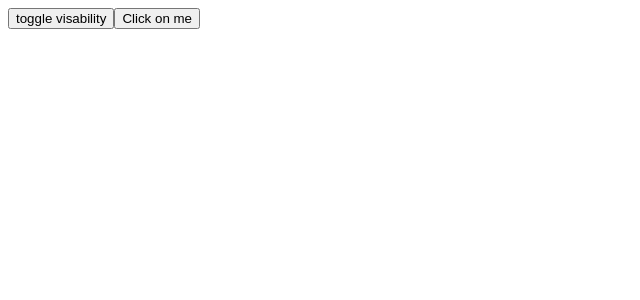
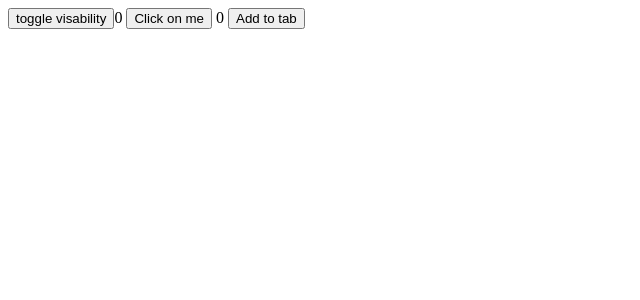
Before and after one commit to hazenite/Angular-course, an Angular app: page / in a window 1280 px wide. Both pictures are taken after a click on the button "toggle visability". Shown: the top 300 px of the page, without its empty margins (0-640 px from the left). Built offline with nearby package versions, Linux system fonts and the light colour scheme.

Commit message:
#24 Lifecycle homework

```diff
--- a/src/app/app.component.html
+++ b/src/app/app.component.html
@@ -1,7 +1,13 @@
 <button (click) = "toggleVisablity()"> toggle visability </button>
  @if (visible) {
-<app-lifecycletester [myChange] = 2></app-lifecycletester>
+<app-lifecycletester [myChange] = myChange [myRandomNumbers]= myRandomNumbers > </app-lifecycletester>
 }
+
+<button (click)="changeIt()">Click on me</button>
+{{myChange}}
+<button (click)="addToTheTab()">Add to tab
+</button>
+{{myRandomNumbers}}
 <!-- @if (visible) {<
 <app-title></app-title>
 }
--- a/src/app/app.component.ts
+++ b/src/app/app.component.ts
@@ -45,6 +45,7 @@ type Box = {
   styleUrl: './app.component.scss',
 })
 export class AppComponent {
+  randomNumber: number = Math.round(Math.random() * 255);
   visible: boolean = false;
   usersOne: string[] = ['Marcin'];
 
@@ -56,7 +57,8 @@ export class AppComponent {
 
   left = 100;
   top = 700;
-
+  myChange: number = 0;
+  myRandomNumbers: number[] = [];
   isActive = true;
   shouldBeVisable = false;
   values: number[] = [1, 2, 3, 4, 5];
@@ -65,6 +67,16 @@ export class AppComponent {
     { id: 1, name: 'Marcin' },
     { id: 2, name: 'Magda' },
   ];
+
+  changeIt() {
+    this.myChange = Math.round(Math.random() * 255);
+    console.log('myChange', this.myChange);
+  }
+
+  addToTheTab() {
+    this.myRandomNumbers.push(this.myChange);
+    console.log('myRamdon', this.myChange);
+  }
 
   toggleVisablity() {
     this.visible = !this.visible;
--- a/src/app/lifecycletester/lifecycletester.component.html
+++ b/src/app/lifecycletester/lifecycletester.component.html
@@ -1 +1,2 @@
-<button (click)="changeIt()">Click on me</button>
+{{myChange}}
+{{myRandomNumbers.join(',' )}}
--- a/src/app/lifecycletester/lifecycletester.component.ts
+++ b/src/app/lifecycletester/lifecycletester.component.ts
@@ -6,6 +6,7 @@ import {
   OnInit,
   SimpleChanges,
 } from '@angular/core';
+import { NgForOf } from '@angular/common';
 
 @Component({
   selector: 'app-lifecycletester',
@@ -13,22 +14,13 @@ import {
   templateUrl: './lifecycletester.component.html',
   styleUrl: './lifecycletester.component.scss',
 })
-export class LifecycletesterComponent implements OnInit, OnChanges, OnDestroy {
+export class LifecycletesterComponent implements OnChanges, OnDestroy {
+  ngOnChanges(changes: SimpleChanges): void {
+    console.log('blabla', changes);
+  }
   ngOnDestroy(): void {
     console.log('Ive destroyed that');
   }
   @Input() myChange: number = 0;
-
-  ngOnInit(): void {
-    console.log('change value in on Init: ', this.myChange);
-  }
-
-  changeIt() {
-    this.myChange = 1;
-    console.log('myChange', this.myChange);
-  }
-
-  ngOnChanges(changes: SimpleChanges): void {
-    console.log('Change value in on change function', changes);
-  }
+  @Input() myRandomNumbers: number[] = [];
 }
```
